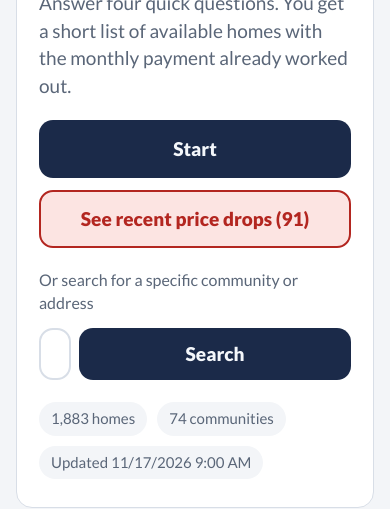
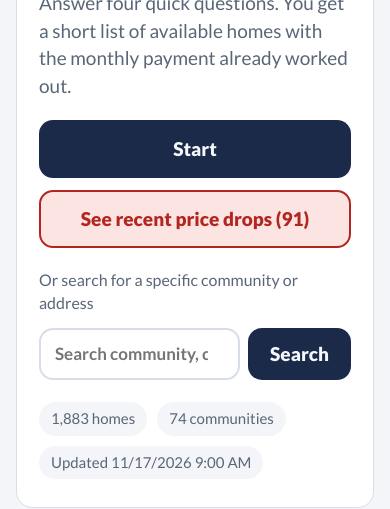
Before and after one commit to twheels14/new-home-finder, a plain HTML site: page index.html in a window 390 px wide. Shown: the part 345-854 px from the top of the page. Drawn offline with Linux system fonts and the light colour scheme.

Commit message:
Fix search box and button sizing on mobile
Co-Authored-By: Claude Sonnet 5.5 <noreply@anthropic.com>
Claude-Session: https://claude.ai/code/session_01UNb9qSRPhD9rJnniXS6Jsb

```diff
--- a/index.html
+++ b/index.html
@@ -93,7 +93,7 @@ h2{font-size:clamp(26px,5vw,34px);line-height:1.15;margin:4px 0 8px;font-weight:
 .srch{display:flex;gap:8px;margin:14px 0 4px}
 .srch input{flex:1;min-width:0;border:2px solid var(--line);background:var(--surface);color:var(--ink);border-radius:14px;padding:0 14px;min-height:52px;font-size:17px;font-weight:600}
 .srch input:focus{outline:0;border-color:var(--teal)}
-.srch .btn{width:auto;padding:0 18px;min-height:52px}
+form.srch .btn{width:auto;flex:none;padding:0 20px;min-height:52px}
 .money{display:flex;align-items:center;gap:6px;background:var(--surface);border:2px solid var(--line);border-radius:14px;padding:0 16px;margin:16px 0;direction:ltr}
 .money:focus-within{border-color:var(--teal)}
 .money span{font-size:30px;font-weight:900;color:var(--muted)}
```
